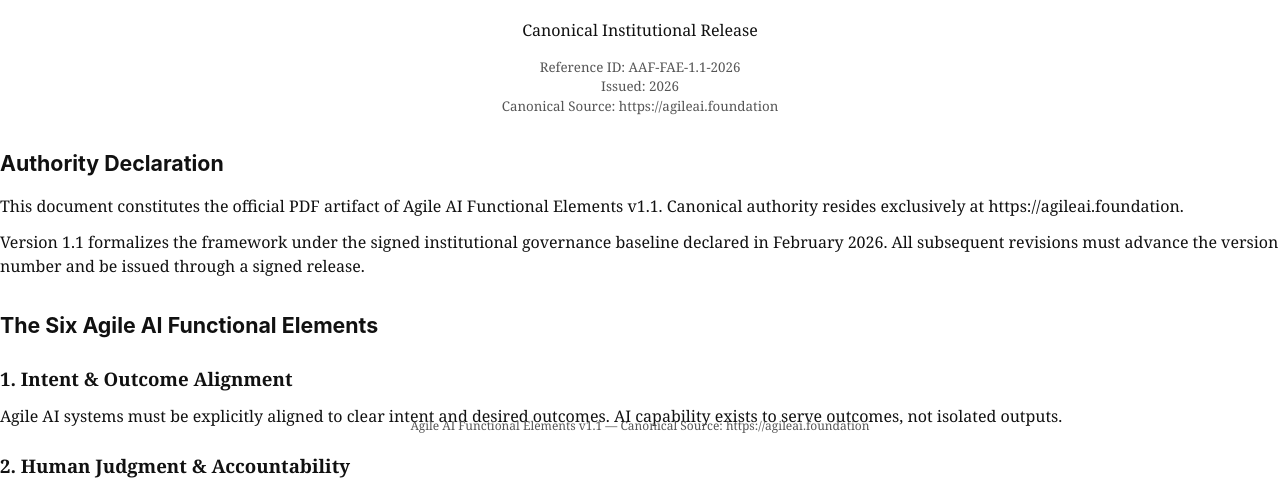
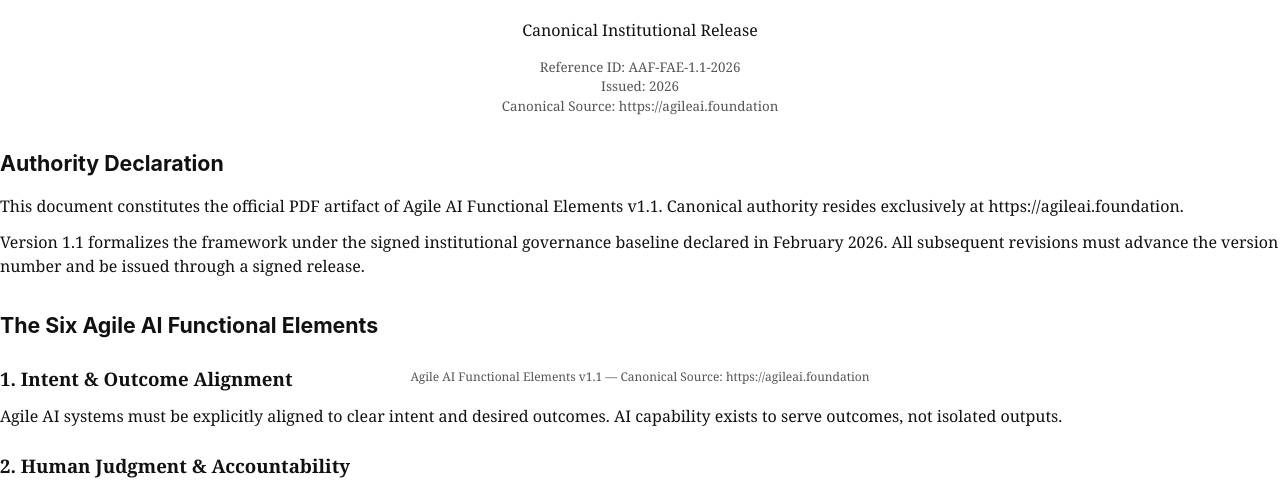
Before and after one commit to dileepavaai/agileai-foundation, a plain HTML site: page docs/artifacts/constitutional/functional-elements-v1.1-print.html in a window 1280 px wide. Shown: the part 309-799 px from the top of the page. Drawn offline with Linux system fonts and the light colour scheme.

Commit message:
Stabilize v1.1 PDF layout (fixed footer overlap)

```diff
--- a/docs/artifacts/constitutional/functional-elements-v1.1-print.html
+++ b/docs/artifacts/constitutional/functional-elements-v1.1-print.html
@@ -23,15 +23,19 @@ html, body {
   font-family: Georgia, "Times New Roman", serif;
   font-size: 12pt;
   line-height: 1.45;
-}
-
-body {
   margin: 0;
-  padding-bottom: 20mm; /* Prevent footer collision */
 }
 
 /* ==============================
-   TYPOGRAPHY SYSTEM (Aligned with Guide)
+   CONTENT WRAPPER
+   ============================== */
+
+.content-wrapper {
+  padding-bottom: 35mm; /* Structural space for footer */
+}
+
+/* ==============================
+   TYPOGRAPHY SYSTEM
    ============================== */
 
 h1, h2 {
@@ -84,12 +88,12 @@ p {
 }
 
 /* ==============================
-   FOOTER (Stabilized)
+   FOOTER (Aligned to @page margin)
    ============================== */
 
 .footer {
   position: fixed;
-  bottom: 15mm;
+  bottom: 28mm; /* Exactly matches @page bottom margin */
   left: 25mm;
   right: 25mm;
   font-size: 9pt;
@@ -101,6 +105,8 @@ p {
 </head>
 
 <body>
+
+<div class="content-wrapper">
 
   <div class="cover">
 
@@ -179,6 +185,8 @@ Agile AI Foundation. (2026). <em>Agile AI Functional Elements v1.1</em>.
   https://agileai.foundation
   </p>
 
+</div>
+
 <div class="footer">
 Agile AI Functional Elements v1.1 — Canonical Source: https://agileai.foundation
 </div>
```
Lines whose indentation alone changed are shown as unchanged.
